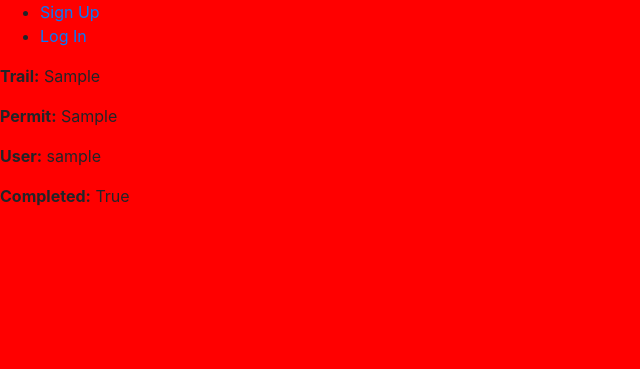
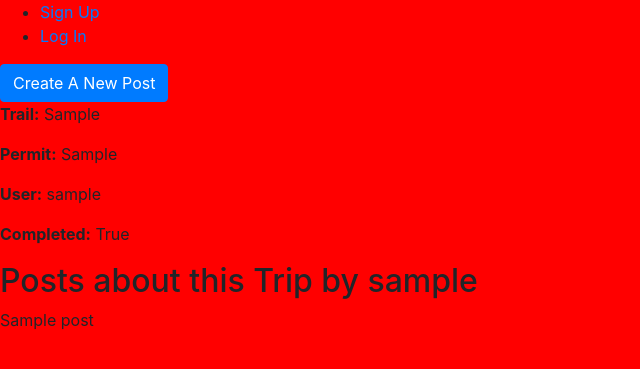
Before and after one commit to natalie-poulson/final_project, a Django app: page /trips/1 in a window 1280 px wide. Shown: the top 369 px of the page, without its empty margins (0-640 px from the left). Run offline with Django 3.2, Linux system fonts and the light colour scheme; tables that the repository leaves empty hold one stand-in row (values such as "Sample post"); some libraries are stand-ins or nearby versions.

Commit message:
user can add post to trip

```diff
--- a/final_app/forms.py
+++ b/final_app/forms.py
@@ -32,3 +32,10 @@ class CreateProfile(forms.ModelForm):
 
     # def clean_name(self):
     #     name =  self.cleaned_data('name')
+
+
+
+class CreatePost(forms.ModelForm):
+    class Meta():
+        model = models.Post
+        fields = ('title', 'image', 'caption', 'body')
--- a/final_app/templates/final_app/profile.html
+++ b/final_app/templates/final_app/profile.html
@@ -1,6 +1,7 @@
 {% extends 'final_app/base_layout.html' %}
 
 {% block content %}
+
 
     <img src="{{ user.profile.profile_picture.url }}" width="auto" height="250px" alt="">
     <p><strong>Name:</strong> {{ user.profile.name }}</p>
--- a/final_app/templates/final_app/trip_detail.html
+++ b/final_app/templates/final_app/trip_detail.html
@@ -1,14 +1,48 @@
 {% extends 'final_app/base_layout.html' %}
+{% load crispy_forms_tags %}
 
 {% block content %}
+
+
+<!-- Button trigger modal -->
+<button type="button" class="btn btn-primary" data-toggle="modal" data-target="#exampleModalCenter">
+        Create A New Post
+      </button>
+
+      <!-- Modal -->
+      <div class="modal fade" id="exampleModalCenter" tabindex="-1" role="dialog" aria-labelledby="exampleModalCenterTitle" aria-hidden="true">
+        <div class="modal-dialog modal-dialog-centered" role="document">
+          <div class="modal-content">
+            <div class="modal-header">
+              <h5 class="modal-title" id="exampleModalLongTitle">Create A Post</h5>
+              <button type="button" class="close" data-dismiss="modal" aria-label="Close">
+                <span aria-hidden="true">&times;</span>
+              </button>
+            </div>
+            <div class="modal-body">
+                <form class='post-create-form'  action="{% url 'final_app:post_create' %}" method='post'>
+                    {% csrf_token %}
+                    {{ post_form|crispy }}
+                    <input type='hidden' name='trip_id' required id='id_trip_id' value='{{ trip.id }}' />
+            </div>
+            <div class="modal-footer">
+                    <button type="input" class="btn btn-success">Post</button>
+                </form>
+              <button type="button" class="btn btn-secondary" data-dismiss="modal">Close</button>
+            </div>
+          </div>
+        </div>
+      </div>
+
+
     <p><strong>Trail:</strong> {{ trip.trail }}</p>
     <p><strong>Permit:</strong> {{ trip.permit }}</p>
     <p><strong>User:</strong> {{ trip.user }}</p>
     <p><strong>Completed:</strong> {{ trip.completed }}</p>
-<!--
+
+    <h2>Posts about this Trip by {{ trip.user }}</h2>
     {% for trip_post in trip.trip_posts.all %}
-        <h1>post title</h1>
         <p>{{trip_post.title}}</p>
-    {% endfor %}     -->
+    {% endfor %}
 
 {% endblock %}
--- a/final_app/urls.py
+++ b/final_app/urls.py
@@ -12,4 +12,6 @@ urlpatterns = [
 
     path('trips/<int:pk>', views.trip_detail, name="trip_detail"),
     path('posts/<int:pk>', views.post_detail, name="post_detail"),
+    path('post/create', views.post_create, name="post_create"),
+
 ]
--- a/final_app/views.py
+++ b/final_app/views.py
@@ -36,7 +36,7 @@ def profile_view(request):
     trips = Trip.objects.filter(user=request.user).order_by('-created_at')
     context = {
         'user': user,
-        'trips' : trips
+        'trips' : trips,
     }
     return render(request, 'final_app/profile.html', context)
 
@@ -58,9 +58,44 @@ def profile_edit(request):
 
 def trip_detail(request, pk):
     trip = Trip.objects.get(id=pk)
-    return render(request, 'final_app/trip_detail.html', {'trip': trip})
+    post_form = forms.CreatePost()
+
+    context = {
+        'trip': trip,
+        'post_form' : post_form
+    }
+
+    return render(request, 'final_app/trip_detail.html', context)
 
 
 def post_detail(request, pk):
     post = Post.objects.get(id=pk)
     return render(request, 'final_app/post_detail.html', {'post': post})
+
+
+def post_create(request):
+    if request.method == 'POST':
+        post_form = forms.CreatePost(request.POST, request.FILES)
+        trip_id = request.POST.get('trip_id')
+
+        print("TRIP:", trip_id)
+        print("USER:", request.user)
+
+        if post_form.is_valid():
+            instance = post_form.save(commit=False)
+            instance.user = request.user
+            instance.trip = Trip.objects.get(pk=trip_id)
+            instance.save()
+
+            trip = Trip.objects.get(pk=trip_id)
+            post_form = forms.CreatePost()
+
+            context = {
+                'trip': trip,
+                'post_form' : post_form
+            }
+
+            return render(request, 'final_app/trip_detail.html', context)
+        print(post_form.errors)
+        return render(request, 'final_app/trip_detail.html', {'post_form': post_form})
+    return redirect('final_app:trip_detail')
```
Also changed, not shown: final_app/migrations/0002_auto_20181012_2311.py (added).
